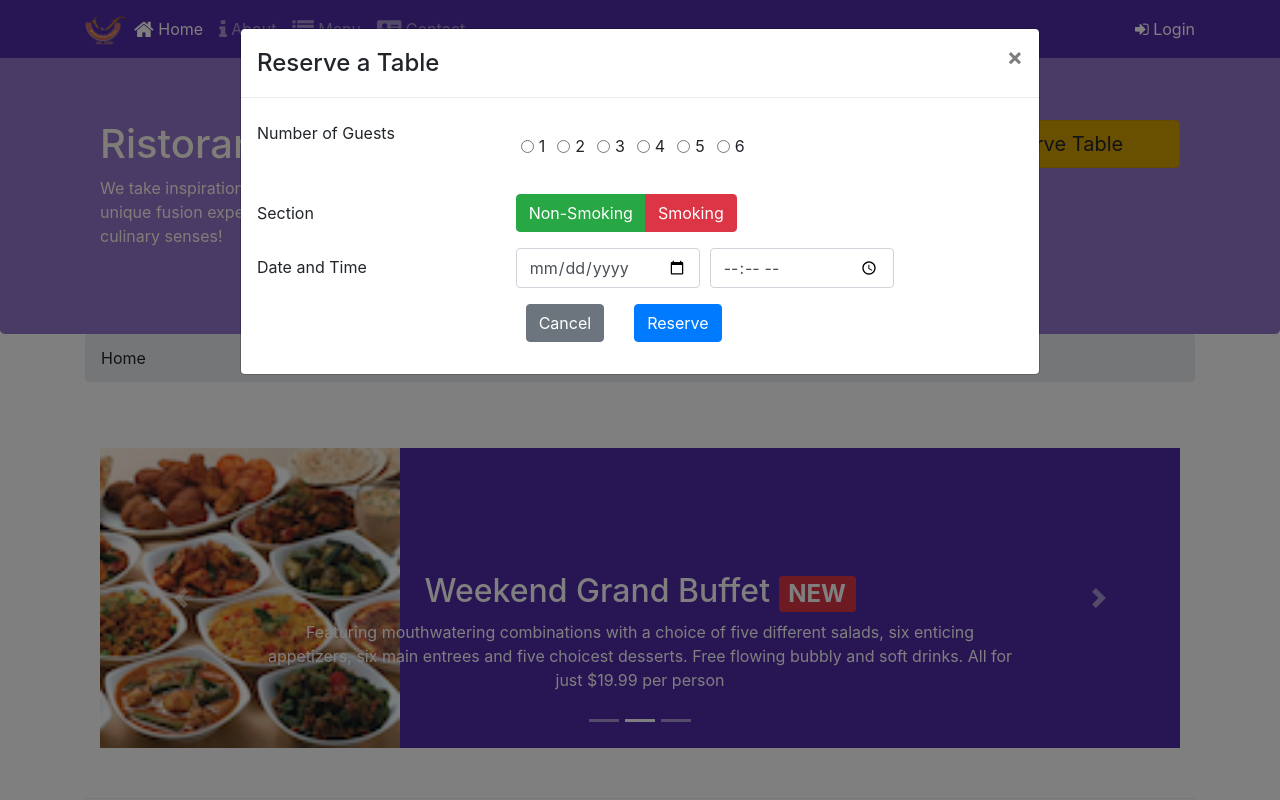
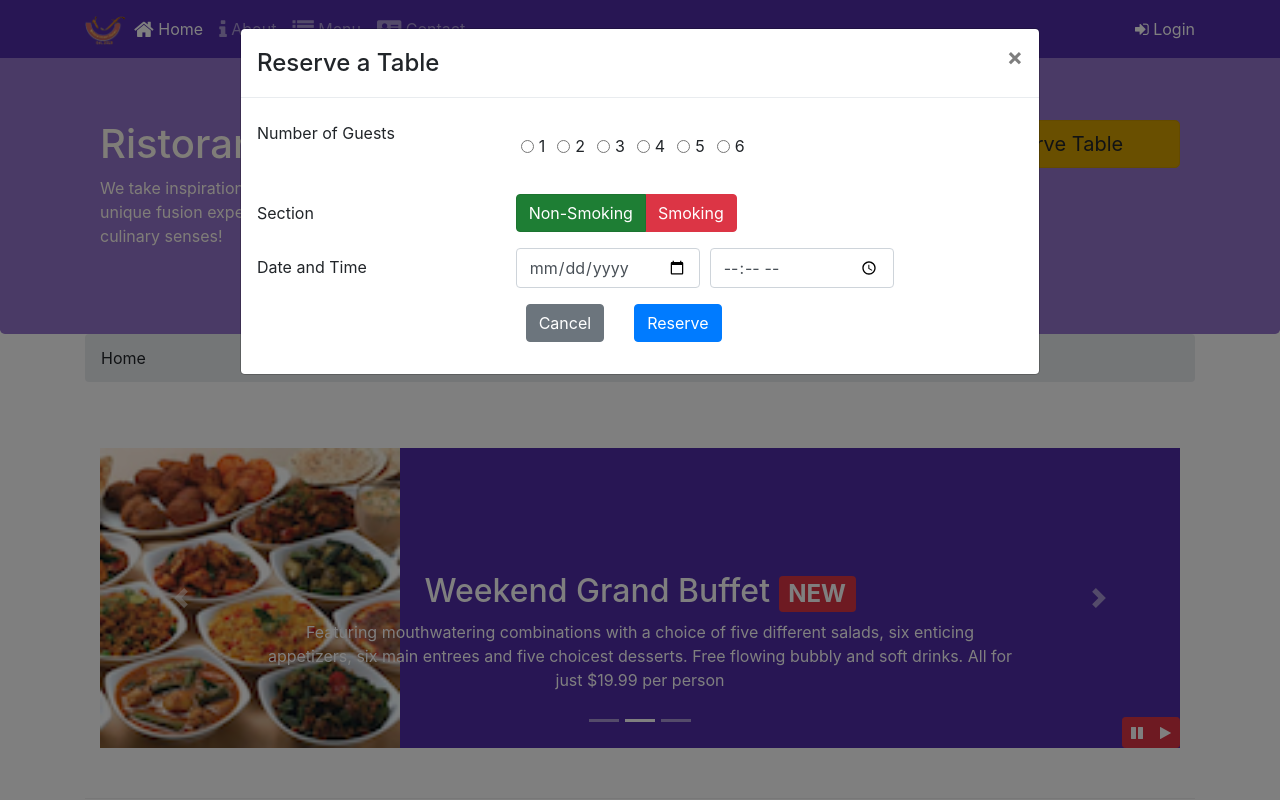
Before and after one commit to vinodbistvb/bootstrap4Trials, a website: page index.html in a window 1280 px wide. Both pictures are taken after a click on the button "Reserve Table". Shown: the top 800 px of the page. Drawn offline with nearby package versions, Linux system fonts and the light colour scheme.

Commit message:
jquery for carousel

```diff
--- a/css/styles.css
+++ b/css/styles.css
@@ -73,3 +73,9 @@ body{
     left: 0;
     min-height: 300px;
 }
+
+#carouselButton{
+    right: 0px;
+    position: absolute;
+    bottom: 0px;
+}
--- a/index.html
+++ b/index.html
@@ -145,10 +145,10 @@
 
                             <div class="form-group col-sm-6">
                                 <div class="btn-group btn-group-toggle " data-toggle="buttons">
-                                    <label class="btn  btn-success active">
+                                    <button type="button" class="btn  btn-success active">
                                         <input type="radio" name="options" id="nonSmoking" checked> Non-Smoking
-                                    </label>
-                                    <label class="btn  btn-danger">
+                                    </button>
+                                    <button type="button" class="btn  btn-danger">
                                         <input type="radio" name="options" id="smoking"> Smoking
                                     </label>
                                 </div>
@@ -276,12 +276,18 @@
                     <a class="carousel-control-next" href="#mycarousel" role="button" data-slide="next">
                         <span class="carousel-control-next-icon"></span>
                     </a>
+                    <div class="btn-group" id="carouselButton">
+                        <button class="btn btn-danger btn-sm" id="carousel-pause">
+                            <span class="fa fa-pause"></span>
+                        </button>
+                        <button class="btn btn-danger btn-sm" id="carousel-play">
+                            <span class="fa fa-play"></span>
+                        </button>
+                    </div>
                 </div>
             </div>
 
         </div>
-
-
 
         <div class="row row-content">
             <div class="col-12 col-sm-4 order-sm-last">
@@ -398,9 +404,15 @@
     <script src="node_modules/popper.js/dist/umd/popper.min.js"></script>
     <script src="node_modules/bootstrap/dist/js/bootstrap.min.js"></script>
     <script>
-        $(document).ready(function () {
-            $('[data-toggle="buttons"]').button('toggle');
-        });
+        $(document).ready(function(){
+            $('#mycarousel').carousel({interval:2000});
+            $('#carousel-pause').click(function(){
+                $('#mycarousel').carousel('pause');
+            });
+            $('#carousel-play').click(function(){
+                $('#mycarousel').carousel('cycle');
+            });
+        })
     </script>
 </body>
 
```
